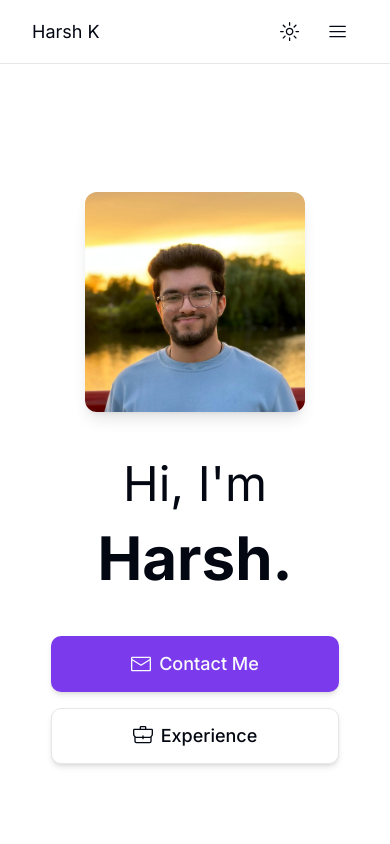
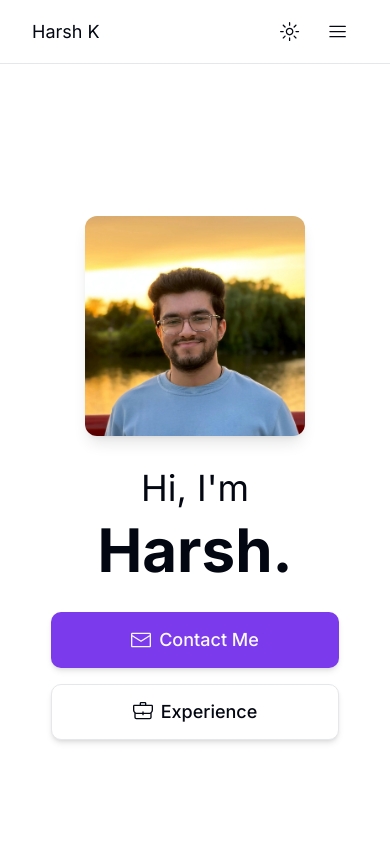
Before and after one commit to hershk17/portfolio, a Next.js app: page / in a window 390 px wide. Shown: the top 844 px of the page. Built offline with nearby package versions, Linux system fonts and the light colour scheme.

Commit message:
updated spacing

```diff
--- a/components/sections/Overview.tsx
+++ b/components/sections/Overview.tsx
@@ -10,7 +10,7 @@ export const Overview = () => {
   return (
     <section
       id="overview"
-      className="container h-full min-h-[700px] flex flex-col text-center justify-center items-center pt-16 md:pt-20 space-y-12"
+      className="container h-full min-h-[700px] flex flex-col text-center justify-center items-center pt-16 md:pt-20 space-y-8 md:space-y-12"
     >
       <Image
         src={pfp}
@@ -18,8 +18,8 @@ export const Overview = () => {
         priority={true}
         className="rounded-xl shadow-lg h-[220px] w-[220px] mt-12 md:mt-0 md:h-[300px] md:min-w-[300px]"
       />
-      <p className="flex flex-col md:flex-row flex-wrap gap-5">
-        <span className="text-5xl md:text-6xl">Hi, I&#39;m</span>
+      <p className="flex flex-col md:flex-row flex-wrap gap-3">
+        <span className="text-4xl md:text-6xl">Hi, I&#39;m</span>
         <strong className="whitespace-nowrap text-6xl">
           Harsh.
         </strong>
```
